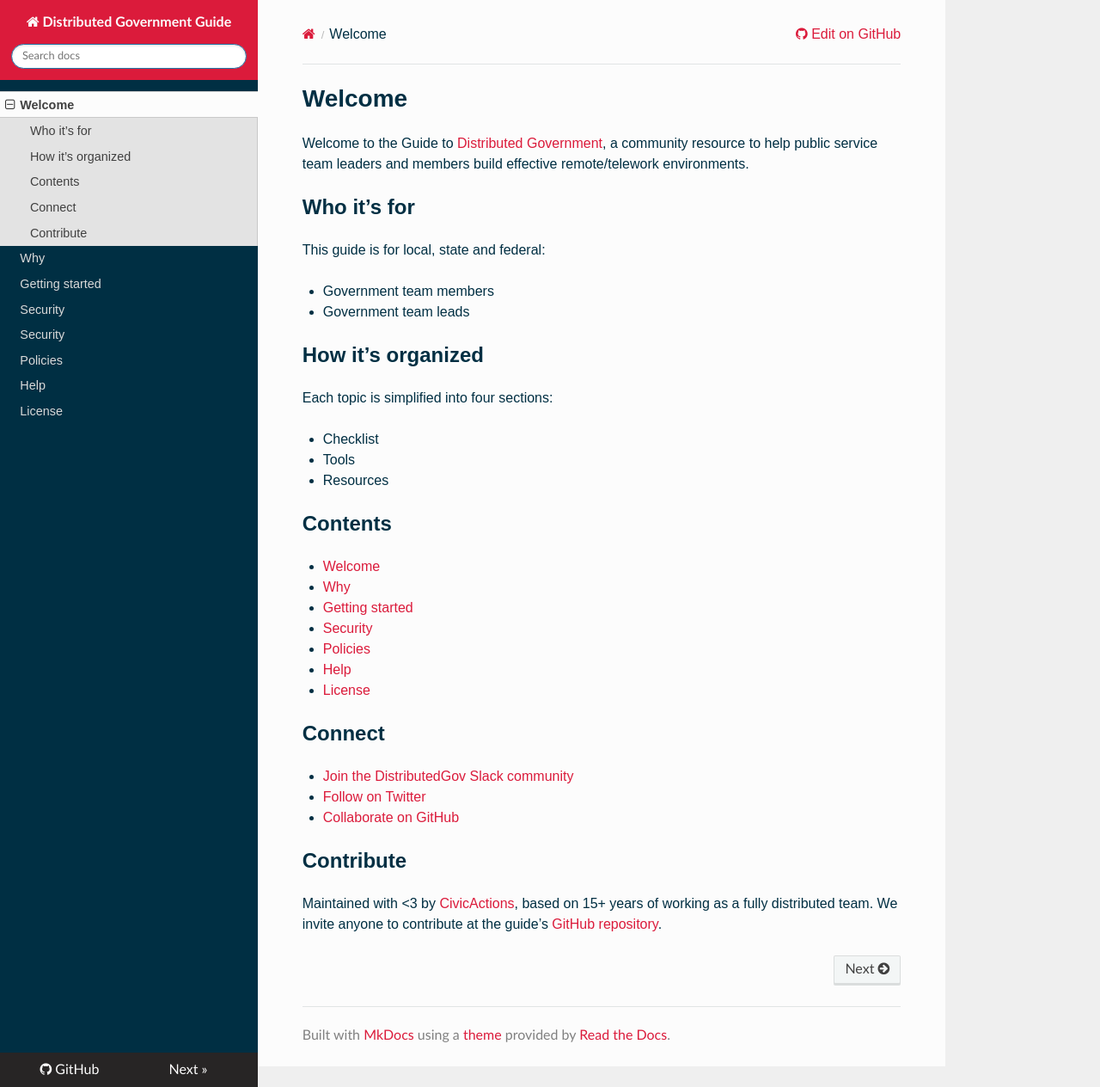
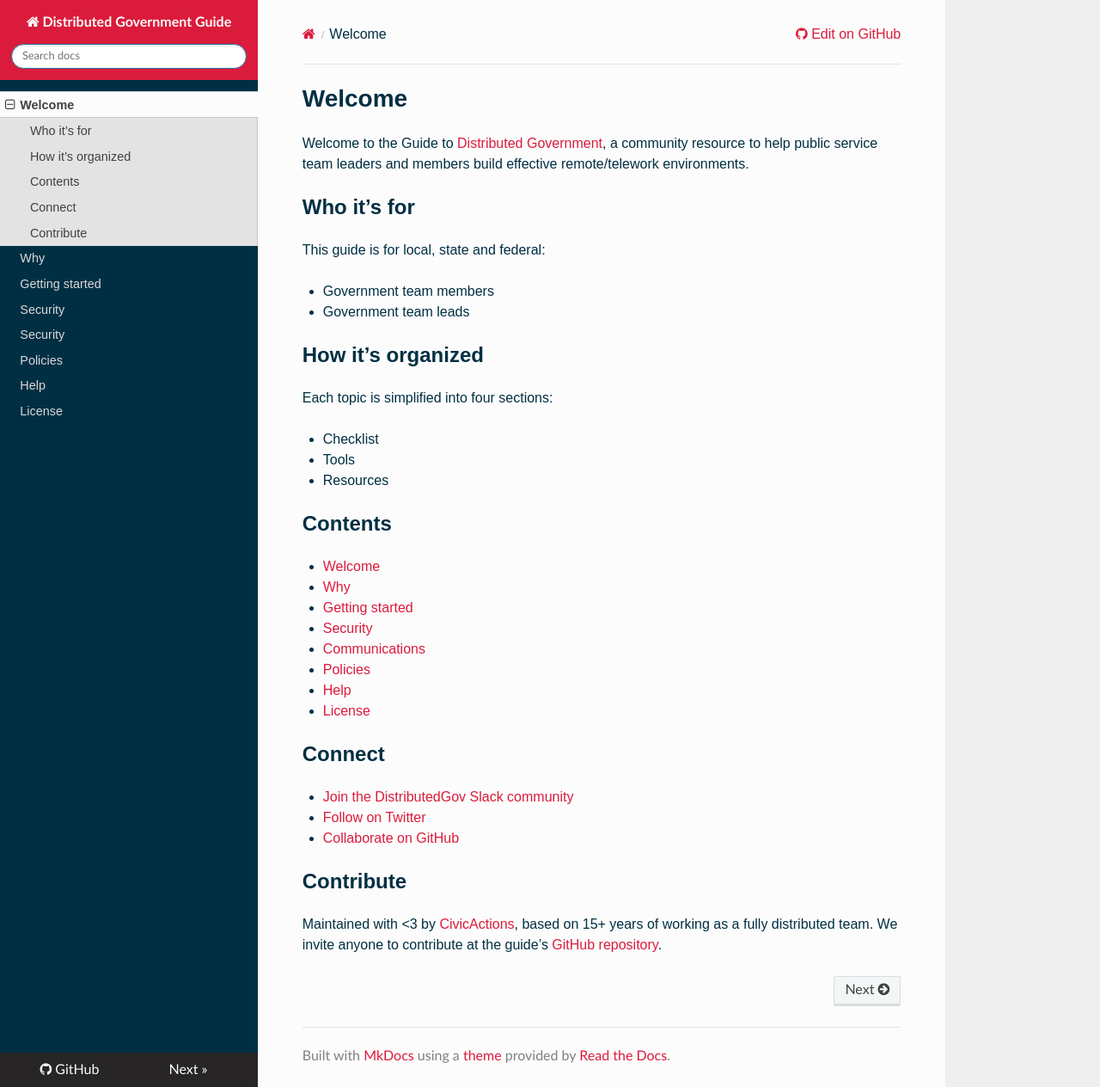
Before and after one commit to distributedgov/guide, an MkDocs documentation site: the page built from docs/README.md, in a window 1280 px wide and 1264 px high. Shown: the whole window at 86% size. Built offline with MkDocs 1.6.1, drawn with Linux system fonts in a browser that asks for light colours; nearby versions of some CDN libraries; old or Windows-style settings are respelled for this version of MkDocs.

Commit message:
Update README.md

```diff
--- a/docs/README.md
+++ b/docs/README.md
@@ -23,6 +23,7 @@ Each topic is simplified into four sections:
 * [Why](why.md)
 * [Getting started](getting-started.md)
 * [Security](security.md)
+* [Communications](communications.md)
 * [Policies](policies.md)
 * [Help](help.md)
 * [License](license-info.md)
```
